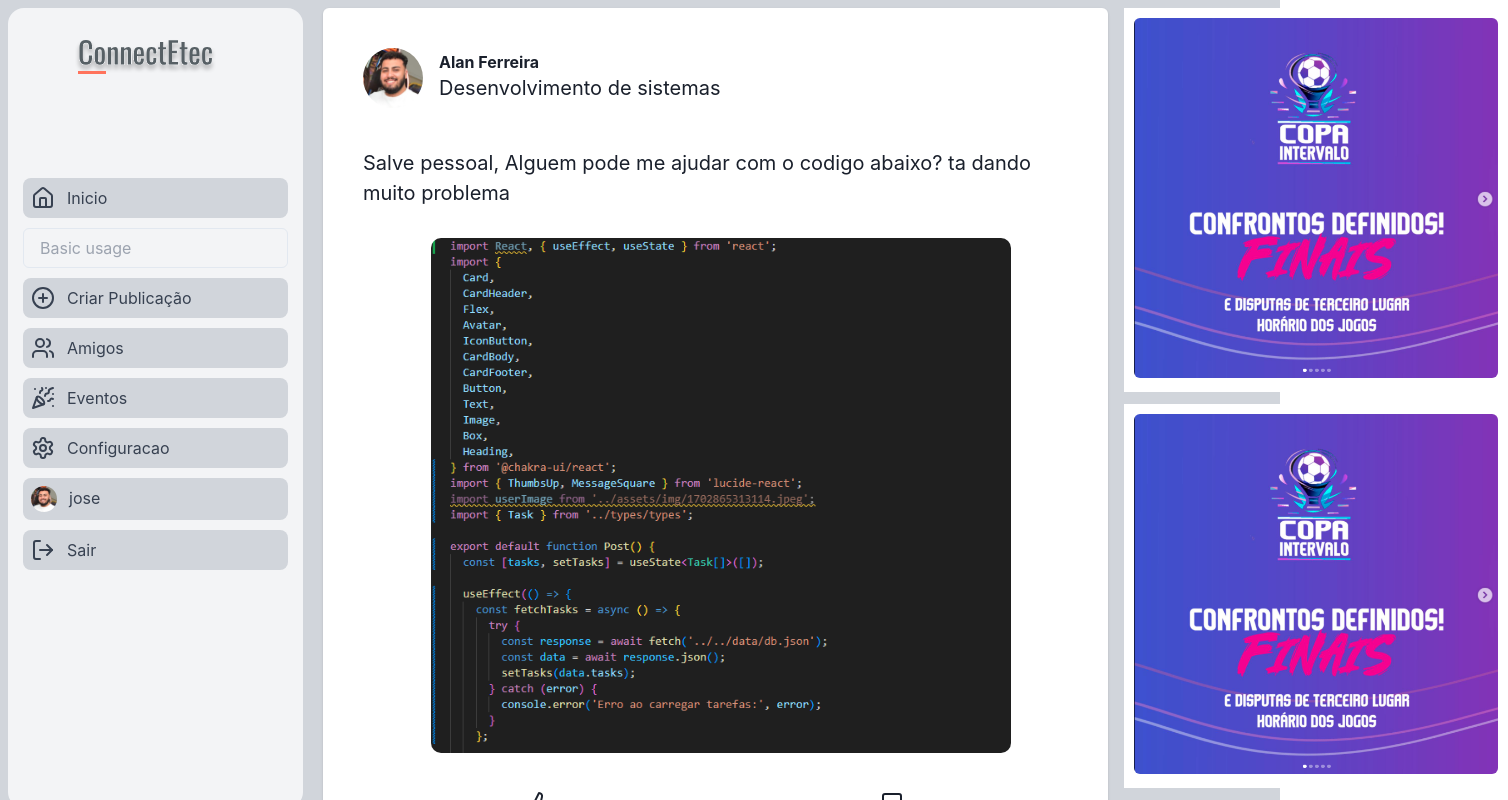
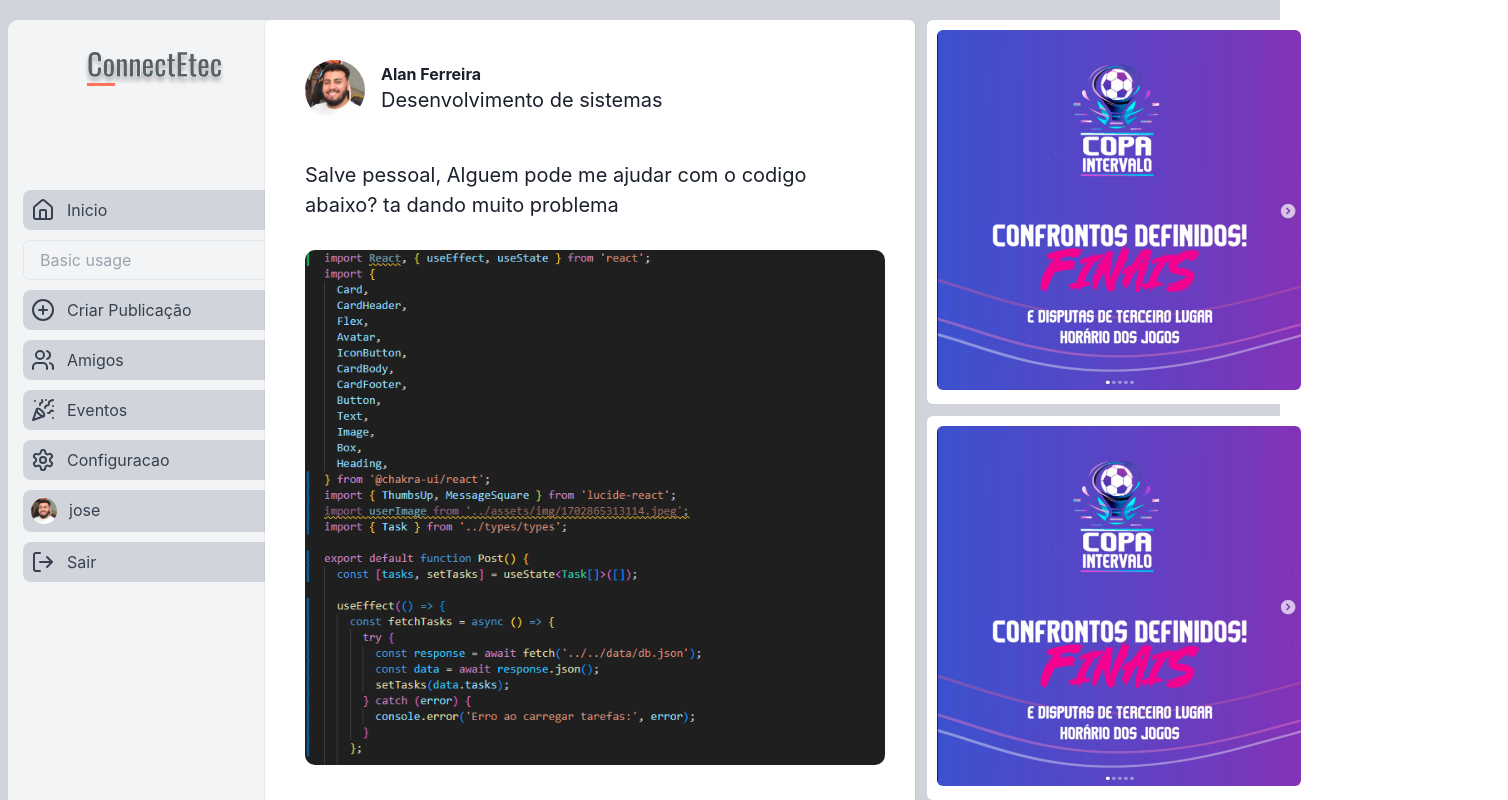
Before and after one commit to ferreiraalan13/ConnectEtec, a React (Vite) app: page /criarPublicacao in a window 1280 px wide. Both pictures are taken after typing "name@example.com", "Sample123" into the empty fields and a click on the button "Login". Shown: the top 800 px of the page, 1508 px wide, since content can reach past the window. Built offline with nearby package versions, Linux system fonts and the light colour scheme; no server answers.

Commit message:
Ajuste home, criarPub, event rounded

```diff
--- a/src/components/Evento.tsx
+++ b/src/components/Evento.tsx
@@ -3,7 +3,7 @@ import { Image, Box } from '@chakra-ui/react'
 
 export default function Eventos(){
     return(
-    <Box padding={"10px"} boxSize='sm' bg={"White"}>
+    <Box padding={"10px"} boxSize='sm' bg={"White"} rounded={'6px'}>
         <Image className='rounded-md' src='../../src/assets/img/eventTeste.png' alt='Dan Abramov' />
     </Box>
     )
--- a/src/components/Menu.tsx
+++ b/src/components/Menu.tsx
@@ -25,7 +25,7 @@ export default function Menu() {
   }
 
   return (
-    <div className="bg-gray-100 flex flex-col w-[295px] p-[15px] gap-[100px] h-screen rounded-[16px] fixed">
+    <div className="bg-gray-100 flex flex-col w-[] p-[15px] gap-[100px] h-screen rounded-[10px] fixed mt-3">
       <div className="flex gap-2 w-full justify-center">
         <div>
           <img src={imagem} alt="" />
--- a/src/pages/home/Home.tsx
+++ b/src/pages/home/Home.tsx
@@ -1,31 +1,25 @@
 import Post from "../../components/Post";
 
-import { Box } from "@chakra-ui/react";
+import { Box, Flex } from "@chakra-ui/react";
 import Evento from "../../components/Evento";
 import Menu from "../../components/Menu";
 
 export default function App() {
   return (
-    <div className="bg-gray-300 flex flex-col gap-3 p-2">
-      <div className="flex gap-4">
+    <Flex flexDirection={"column"} gap={3} padding={2} className="bg-gray-300">
+      <div>
         <Menu />
+      </div>
 
-        <Box className="flex gap-3 justify-center" w="1100px">
-          <Box
-            marginLeft={"315px"}
-            w={"800px"}
-            className="flex flex-col gap-3 "
-          >
-            <Post />
-          </Box>
+      <Box className="flex gap-3 justify-center" w="1100px">
+        <Box marginLeft={"460px"} w={"800px"} className="flex flex-col gap-3 ">
+          <Post />
         </Box>
-
         <div className="flex flex-col gap-3">
           <Evento />
           <Evento />
-
         </div>
-      </div>
-    </div>
+      </Box>
+    </Flex>
   );
 }
--- a/src/pages/home/HomeCriarPublicacao.tsx
+++ b/src/pages/home/HomeCriarPublicacao.tsx
@@ -1,45 +1,46 @@
-
-import Post from '../../components/Post';
-
-import { Box, SimpleGrid } from '@chakra-ui/react';
-import Evento from '../../components/Evento';
-import Header from '../../components/Header';
-import Menu from '../../components/Menu';
-import CriarPost from '../../components/CriarPost';
+import { Box, Flex } from "@chakra-ui/react";
+import Evento from "../../components/Evento";
+import Menu from "../../components/Menu";
+import CriarPost from "../../components/CriarPost";
 
 export default function App() {
+  return (
+    <Flex flexDirection={"column"} gap={3} padding={2} className="bg-gray-300">
+        <div>
+        <Menu />
+        </div>
+
+
+        <Box className="flex gap-3 justify-center" marginLeft={'150px'} w="1100px">
+          <div className="flex flex-col gap-3 ">
+            <CriarPost />
+          </div>
+          <div className="flex flex-col gap-3">
+          <Evento />
+          <Evento />
+        </div>
+
+        </Box>
 
 
 
-  return (
-    <div className='bg-gray-300 flex flex-col gap-3 p-2' >
-
-      <div className='flex gap-4'>
-
-          <Menu/>
-
-
-
-        <Box className='flex gap-3 justify-center' w="1100px">
-          <div className='flex flex-col gap-3 '>
-            <CriarPost/>
-
-          </div>
-
-
-
-
-
-        </Box>
-
-        <div className='flex flex-col gap-3'>
-          <Evento/>
-          <Evento/>
-        </div>
-
-      </div>
-
-    </div>
-
+    </Flex>
   );
 }
+
+/*
+<Flex flexDirection={"column"} gap={3} padding={2} className="bg-gray-300">
+<div>
+<Menu />
+</div>
+
+<Box className="flex gap-3 justify-center" w="1100px">
+<Box marginLeft={"460px"} w={"800px"} className="flex flex-col gap-3 ">
+  <Post />
+</Box>
+<div className="flex flex-col gap-3">
+  <Evento />
+  <Evento />
+</div>
+</Box>
+</Flex> */
```
